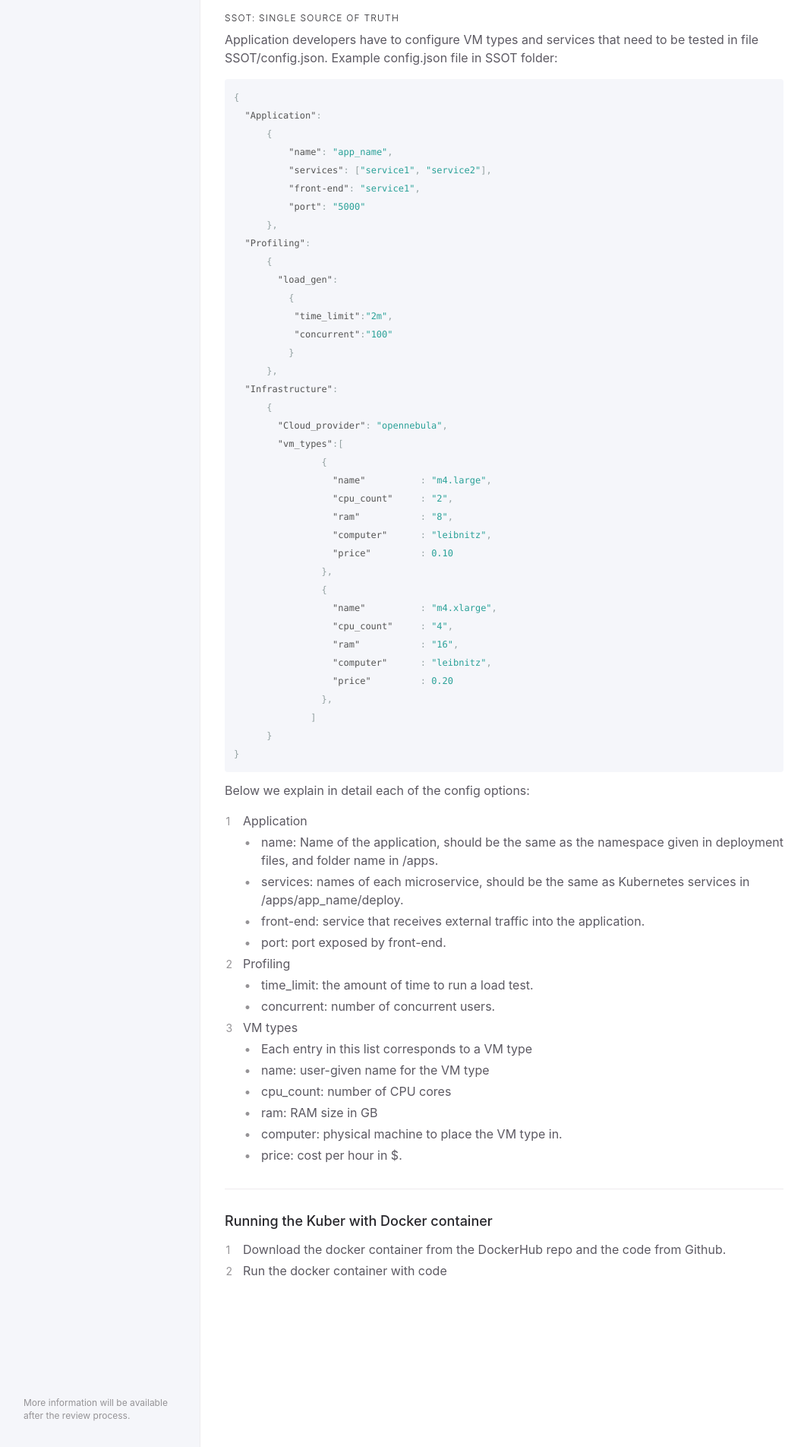
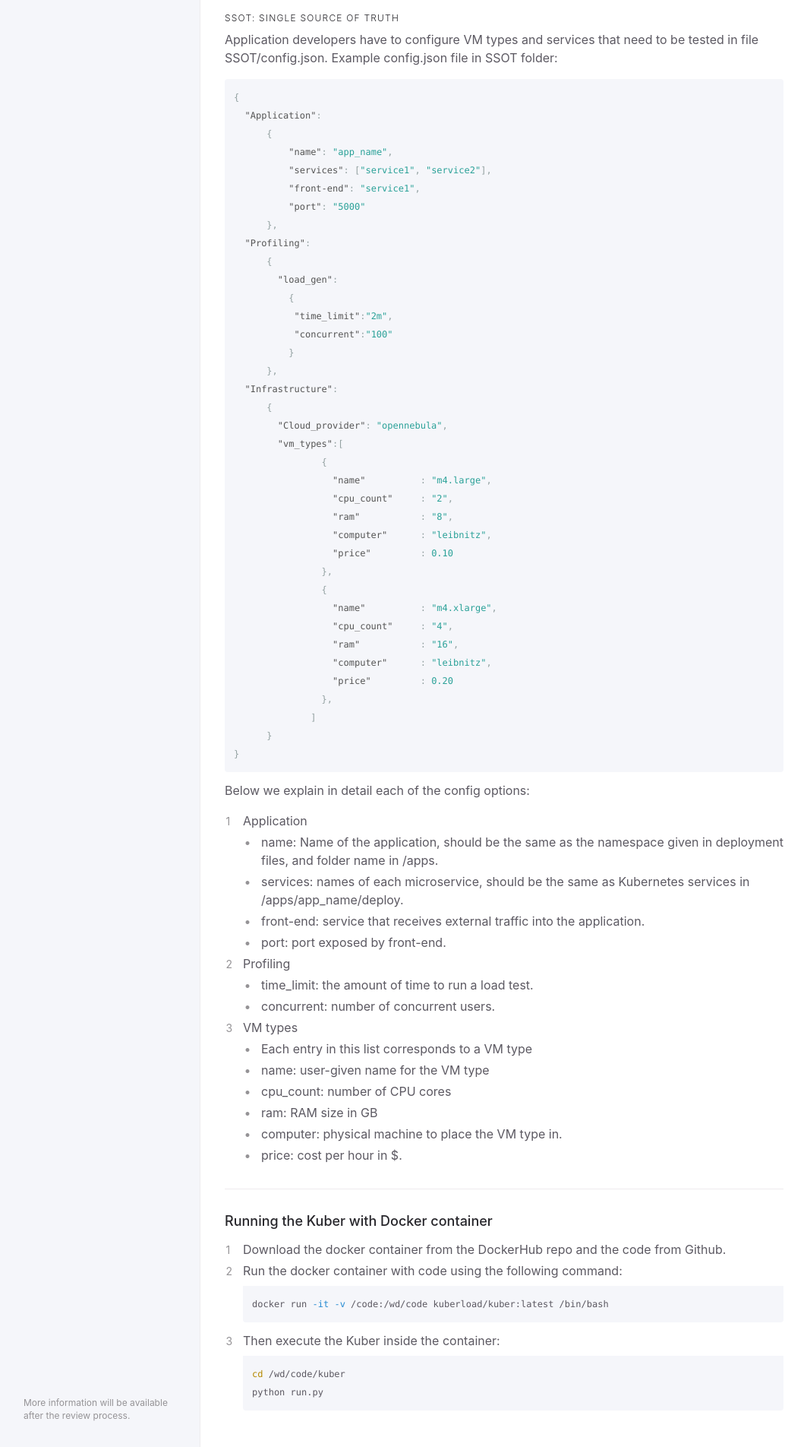
Before and after one commit to kubercostoptimizer/kubercostoptimizer.github.io, a Jekyll site: the page built from docs/implementation.md, in a window 1280 px wide. Shown: the part 1343-3247 px from the top of the page at 76% size, without its empty margins (108-1171 px from the left). Built offline with Jekyll 4.4.1, drawn with Linux system fonts in a browser that asks for light colours.

Commit message:
Update implementation.md

````diff
--- a/docs/implementation.md
+++ b/docs/implementation.md
@@ -7,7 +7,7 @@ permalink: /docs/Implementation
 ---
 
 ## The source code of our framework is available on [GitHub](https://github.com/kubercostoptimizer/Kuber/tree/master/code).
-## Docker container with all the dependencies is at [Docker Hub]()
+## Docker container with all the dependencies is at [Docker Hub](https://hub.docker.com/r/kuberload/kuber)
 ---
 
 ## Prerequisites for Running
@@ -113,4 +113,12 @@ Below we explain in detail each of the config options:
 ---
 ### Running the Kuber with Docker container
 1. Download the docker container from the DockerHub repo and the code from Github.
-2. Run the docker container with code
+2. Run the docker container with code using the following command:
+```sh
+docker run -it -v /code:/wd/code kuberload/kuber:latest /bin/bash
+```
+3. Then execute the Kuber inside the container:
+```sh
+cd /wd/code/kuber
+python run.py
+```
````
